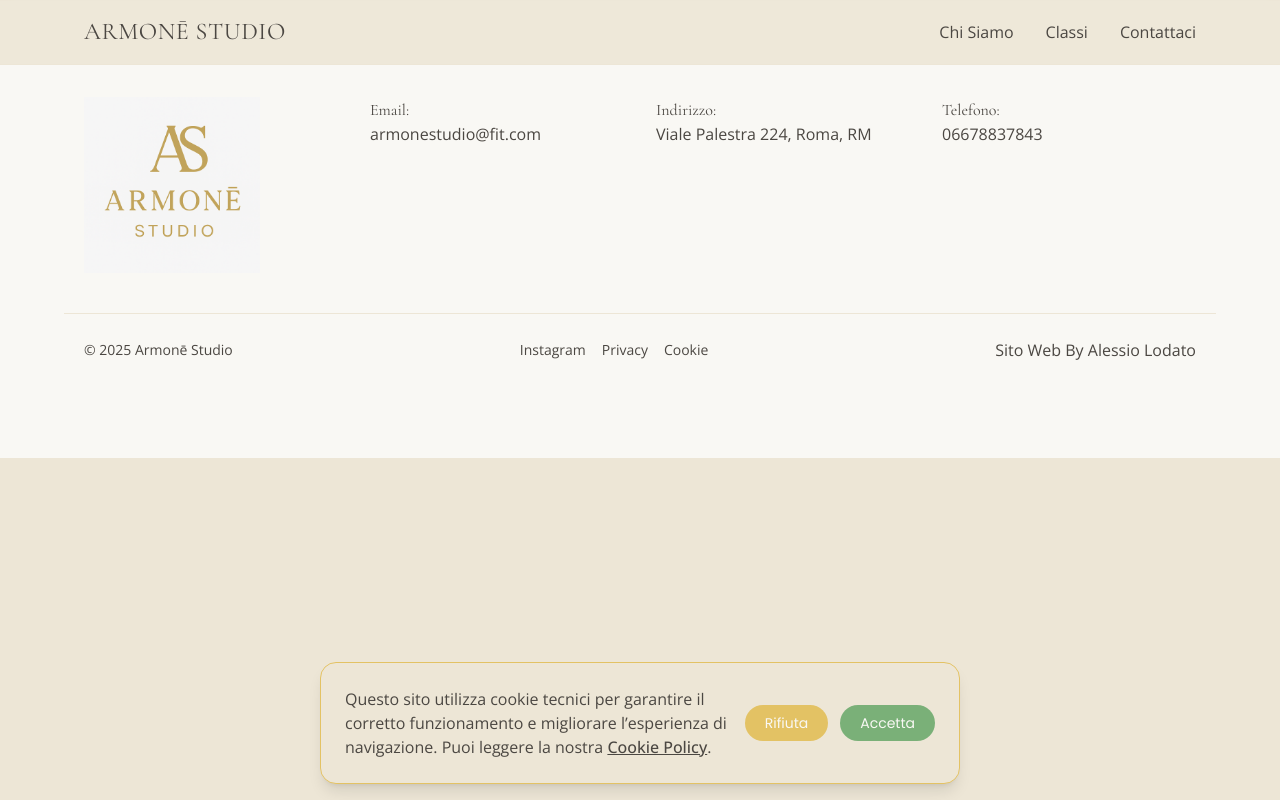
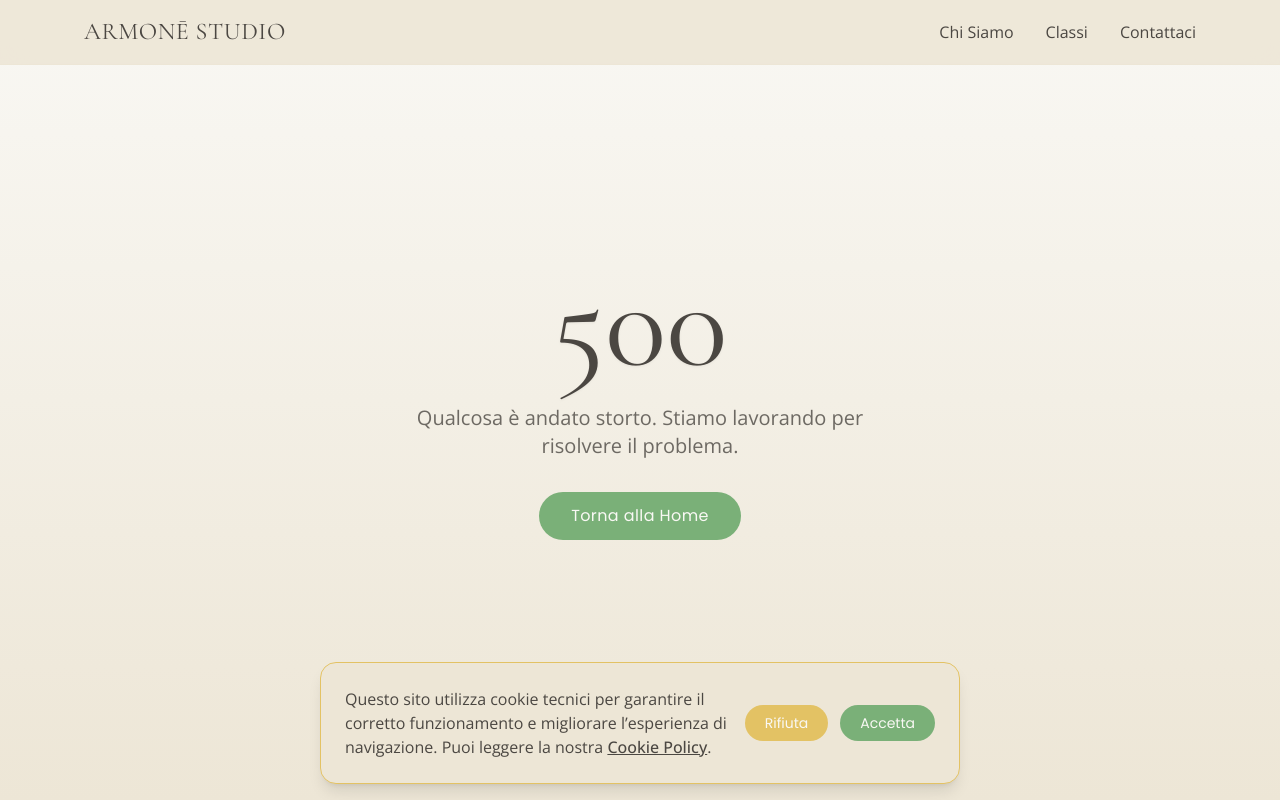
Before and after one commit to alelodato/armone, a React (Vite) app in the folder armonestudio/: page /error-500 in a window 1280 px wide. Shown: the top 800 px of the page. Built offline with nearby package versions, Linux system fonts and the light colour scheme.

Commit message:
creato pagine per gestione errore client e server side

```diff
--- /dev/null
+++ b/armonestudio/public/error/404.html
@@ -0,0 +1,42 @@
+<!doctype html>
+<html lang="it">
+<head>
+  <meta charset="utf-8" />
+  <meta name="viewport" content="width=device-width,initial-scale=1" />
+  <title>Pagina non trovata — Armonē Studio</title>
+  <style>
+    :root{
+      --bg1:#F7F5F1;
+      --bg2:#ECE7DF;
+      --fg:#2E3A34;
+      --cta:#97C68A;
+      --ctaHover:#7FB874;
+    }
+    *{box-sizing:border-box} html,body{height:100%}
+    body{
+      margin:0; font-family: system-ui, -apple-system, Segoe UI, Roboto, Inter, "Helvetica Neue", Arial, sans-serif;
+      color:var(--fg);
+      background: linear-gradient(to bottom, var(--bg1), var(--bg2));
+      display:flex; align-items:center; justify-content:center; text-align:center; padding:24px;
+    }
+    .wrap{max-width:640px; animation:fade .6s ease-in-out both}
+    h1{font-size:80px; line-height:1; margin:0 0 8px}
+    p{margin:0 0 24px; font-size:18px; opacity:.85}
+    a.btn{
+      display:inline-block; padding:12px 20px; border-radius:999px; color:#fff; background:var(--cta);
+      text-decoration:none; transition:background .2s ease;
+      border:1px solid rgba(0,0,0,.06)
+    }
+    a.btn:hover{background:var(--ctaHover)}
+    @media (min-width:768px){ h1{font-size:112px} p{font-size:20px} }
+    @keyframes fade{from{opacity:0; transform:translateY(8px)} to{opacity:1; transform:translateY(0)}}
+  </style>
+</head>
+<body>
+  <main class="wrap" role="main" aria-labelledby="t">
+    <h1 id="t">404</h1>
+    <p>Ops! La pagina che cerchi non esiste o è stata spostata.</p>
+    <a class="btn" href="/">Torna alla Home</a>
+  </main>
+</body>
+</html>
--- /dev/null
+++ b/armonestudio/public/error/500.html
@@ -0,0 +1,38 @@
+<!doctype html>
+<html lang="it">
+<head>
+  <meta charset="utf-8" />
+  <meta name="viewport" content="width=device-width,initial-scale=1" />
+  <title>Errore del server — Armonē Studio</title>
+  <style>
+    :root{
+      --bg1:#F7F5F1; --bg2:#ECE7DF; --fg:#2E3A34; --cta:#97C68A; --ctaHover:#7FB874;
+    }
+    *{box-sizing:border-box} html,body{height:100%}
+    body{
+      margin:0; font-family: system-ui, -apple-system, Segoe UI, Roboto, Inter, "Helvetica Neue", Arial, sans-serif;
+      color:var(--fg);
+      background: linear-gradient(to bottom, var(--bg1), var(--bg2));
+      display:flex; align-items:center; justify-content:center; text-align:center; padding:24px;
+    }
+    .wrap{max-width:640px; animation:fade .6s ease-in-out both}
+    h1{font-size:80px; line-height:1; margin:0 0 8px}
+    p{margin:0 0 24px; font-size:18px; opacity:.85}
+    a.btn{
+      display:inline-block; padding:12px 20px; border-radius:999px; color:#fff; background:var(--cta);
+      text-decoration:none; transition:background .2s ease;
+      border:1px solid rgba(0,0,0,.06)
+    }
+    a.btn:hover{background:var(--ctaHover)}
+    @media (min-width:768px){ h1{font-size:112px} p{font-size:20px} }
+    @keyframes fade{from{opacity:0; transform:translateY(8px)} to{opacity:1; transform:translateY(0)}}
+  </style>
+</head>
+<body>
+  <main class="wrap" role="main" aria-labelledby="t">
+    <h1 id="t">500</h1>
+    <p>Qualcosa è andato storto. Riprova tra poco o torna alla Home.</p>
+    <a class="btn" href="/">Torna alla Home</a>
+  </main>
+</body>
+</html>
--- a/armonestudio/src/App.jsx
+++ b/armonestudio/src/App.jsx
@@ -9,7 +9,10 @@ import PrenotaClasse from "./pages/PrenotaClasse.jsx";
 import BackToTop from "./components/BackToTop";
 import PrivacyPolicy from "./pages/PrivacyPolicy";
 import CookiePolicy from "./pages/CookiePolicy";
-import CookieBanner from "./components/CookieBanner"
+import CookieBanner from "./components/CookieBanner";
+import Error404 from "./pages/Error404.jsx";
+import Error500 from "./pages/Error505.jsx";
+import ErrorOffline from "./pages/ErrorOffline.jsx";
 
 export default function App() {
   return (
@@ -23,6 +26,9 @@ export default function App() {
         <Route path="/contact" element={<Contact />} />
         <Route path="/privacy-policy" element={<PrivacyPolicy />} />
         <Route path="/cookie-policy" element={<CookiePolicy />} />
+        <Route path="/error-offline" element={<ErrorOffline />} />
+        <Route path="/error-500" element={<Error500 />} />
+        <Route path="*" element={<Error404 />} />
       </Routes>
       <Footer />
       <BackToTop />
--- a/armonestudio/src/components/CookieBanner.jsx
+++ b/armonestudio/src/components/CookieBanner.jsx
@@ -5,10 +5,8 @@ export default function CookieBanner() {
   const [visible, setVisible] = useState(false);
 
   useEffect(() => {
-    // Controlla se l’utente ha già espresso una scelta
     const consent = localStorage.getItem("cookie-consent");
     if (!consent) {
-      // Mostra il banner dopo un leggero delay per non essere invasivo
       setTimeout(() => setVisible(true), 1000);
     }
   }, []);
--- a/armonestudio/src/index.css
+++ b/armonestudio/src/index.css
@@ -17,3 +17,12 @@ h1,h2,h3 { @apply font-heading text-brand-400; }
   height: 100% !important;
   display: block;
 }
+
+@keyframes fadeIn {
+  from { opacity: 0; transform: translateY(10px); }
+  to { opacity: 1; transform: translateY(0); }
+}
+
+.animate-fade {
+  animation: fadeIn 0.6s ease-in-out both;
+}
--- /dev/null
+++ b/armonestudio/src/pages/Error404.jsx
@@ -0,0 +1,22 @@
+import { Link } from "react-router-dom";
+
+export default function Error404() {
+  return (
+    <main className="min-h-screen flex flex-col items-center justify-center text-center
+    bg-gradient-to-b from-brand-50 to-brand-100 animate-fade px-6">
+      <h1 className="text-8xl md:text-9xl font-heading text-brand-400 mb-4 drop-shadow-sm">
+        404
+      </h1>
+      <p className="text-lg md:text-xl text-brand-400/80 mb-8 max-w-md leading-relaxed">
+        Ops! La pagina che cerchi non esiste o è stata spostata altrove.
+      </p>
+      <Link
+        to="/"
+        className="inline-block px-8 py-3 rounded-full bg-brand-300 text-brand-50 font-cta tracking-wide
+        hover:bg-brand-400 transition"
+      >
+        Torna alla Home
+      </Link>
+    </main>
+  );
+}
--- /dev/null
+++ b/armonestudio/src/pages/Error505.jsx
@@ -0,0 +1,22 @@
+import { Link } from "react-router-dom";
+
+export default function Error500() {
+  return (
+    <main className="min-h-screen flex flex-col items-center justify-center text-center
+    bg-gradient-to-b from-brand-50 to-brand-100 animate-fade px-6">
+      <h1 className="text-8xl md:text-9xl font-heading text-brand-400 mb-4 drop-shadow-sm">
+        500
+      </h1>
+      <p className="text-lg md:text-xl text-brand-400/80 mb-8 max-w-md leading-relaxed">
+        Qualcosa è andato storto. Stiamo lavorando per risolvere il problema.
+      </p>
+      <Link
+        to="/"
+        className="inline-block px-8 py-3 rounded-full bg-brand-300 text-brand-50 font-cta tracking-wide
+        hover:bg-brand-400 transition"
+      >
+        Torna alla Home
+      </Link>
+    </main>
+  );
+}
--- /dev/null
+++ b/armonestudio/src/pages/ErrorOffline.jsx
@@ -0,0 +1,40 @@
+// src/pages/ErrorOffline.jsx
+import { Link } from "react-router-dom";
+import { useEffect, useState } from "react";
+
+export default function ErrorOffline() {
+  const [online, setOnline] = useState(navigator.onLine);
+
+  useEffect(() => {
+    const handleOnline = () => setOnline(true);
+    const handleOffline = () => setOnline(false);
+    window.addEventListener("online", handleOnline);
+    window.addEventListener("offline", handleOffline);
+    return () => {
+      window.removeEventListener("online", handleOnline);
+      window.removeEventListener("offline", handleOffline);
+    };
+  }, []);
+
+  if (online) return null;
+
+  return (
+    <main className="min-h-screen flex flex-col items-center justify-center text-center
+    bg-gradient-to-b from-brand-50 to-brand-100 animate-fade px-6">
+      <h1 className="text-7xl md:text-8xl font-heading text-brand-400 mb-4 drop-shadow-sm">
+        Offline
+      </h1>
+      <p className="text-lg md:text-xl text-brand-400/80 mb-8 max-w-md leading-relaxed">
+        Sembra che tu non sia connesso a Internet.
+        Controlla la connessione e ricarica la pagina.
+      </p>
+      <button
+        onClick={() => window.location.reload()}
+        className="inline-block px-8 py-3 rounded-full bg-brand-300 text-brand-50 font-cta tracking-wide
+        hover:bg-brand-400 transition"
+      >
+        Ricarica
+      </button>
+    </main>
+  );
+}
```
